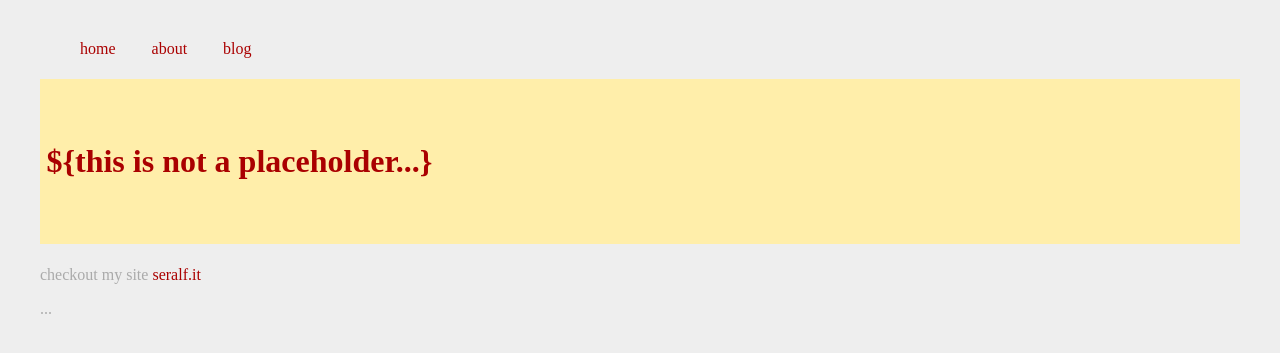
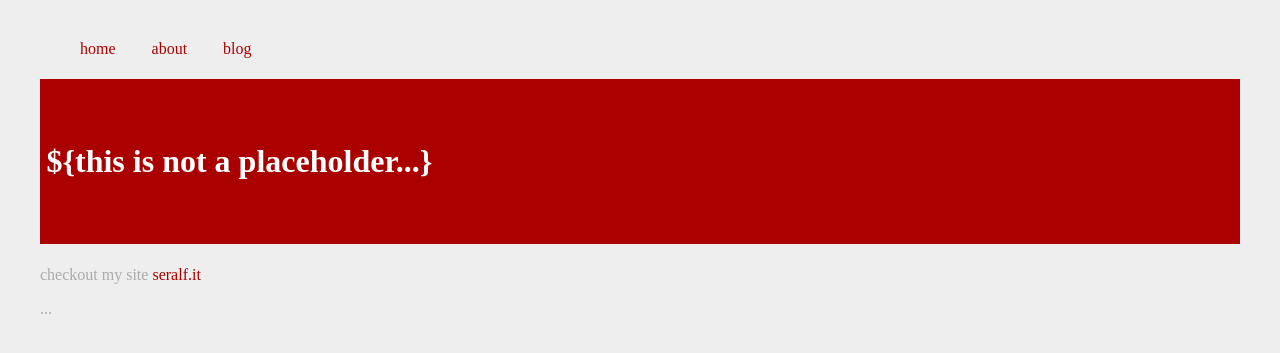
Before and after one commit to seralf/seralf.github.io, a Jekyll site: the page built from index.html, in a window 1280 px wide. Shown: the top 353 px of the page. Built offline with Jekyll 4.4.1, drawn with Linux system fonts in a browser that asks for light colours; some web fonts are replaced.

Commit message:
Update default.html

```diff
--- a/_layouts/default.html
+++ b/_layouts/default.html
@@ -11,8 +11,8 @@
 					font-family: 'Scope One', serif;
 				}
 				h1,h2,h3 {
-					background: #FEA;
-					color: #A00;
+					background: #A00;
+					color: #FFF;
 					padding: 2em 0.2em;
 				}
 				a {
```
